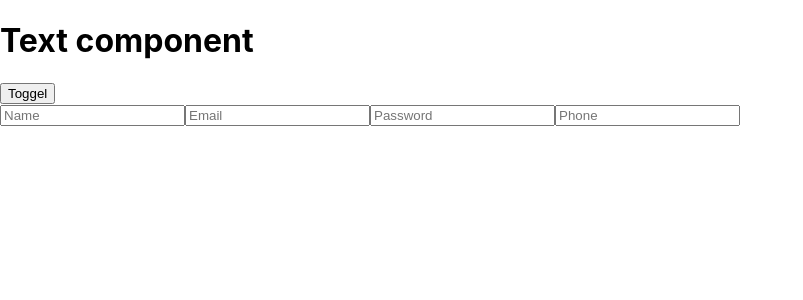
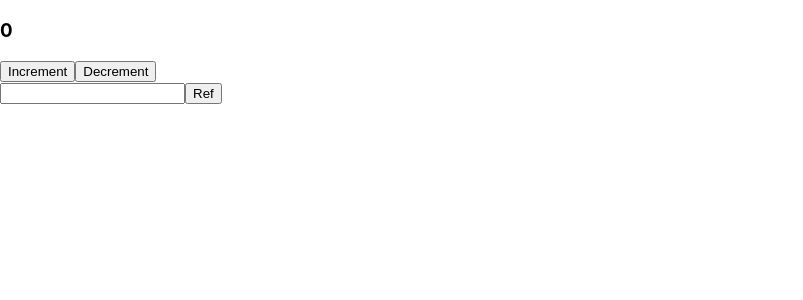
Before and after one commit to fuadofficial/react-sample, a React (Create React App) app: page / in a window 1280 px wide. Shown: the top 300 px of the page, without its empty margins (0-803 px from the left). Built offline with nearby package versions, Linux system fonts and the light colour scheme.

Commit message:
some changes

```diff
--- a/src/App.js
+++ b/src/App.js
@@ -1,51 +1,17 @@
-import { useForm } from "./useForm";
-import { useState } from "react";
-import Text from "./Text";
+import { useRef } from "react";
+import Counter from "./Counter";
 
 function App() {
-  const [value, handleChange] = useForm({
-    name: "",
-    email: "",
-    password: "",
-    phone: "",
-  });
-
-  const [showText, setShowText] = useState(true);
-
+  console.log("main page");
+  const inputRef = useRef();
+  const accessRef = () => {
+    console.log(inputRef);
+  };
   return (
     <div>
-      {showText ? <Text /> : null}
-      <button onClick={() => setShowText(!showText)}>Toggel</button>
-      <form action="">
-        <input
-          type="text"
-          name="name"
-          value={value.name}
-          placeholder="Name"
-          onChange={handleChange}
-        />
-        <input
-          type="email"
-          name="email"
-          value={value.email}
-          placeholder="Email"
-          onChange={handleChange}
-        />
-        <input
-          type="number"
-          name="password"
-          value={value.password}
-          placeholder="Password"
-          onChange={handleChange}
-        />
-        <input
-          type="number"
-          name="phone"
-          value={value.phone}
-          placeholder="Phone"
-          onChange={handleChange}
-        />
-      </form>
+      <Counter />
+      <input type="text" ref={inputRef} />
+      <button onClick={accessRef}>Ref</button>
     </div>
   );
 }
--- /dev/null
+++ b/src/Counter.js
@@ -0,0 +1,16 @@
+import React, { useState, memo } from "react";
+
+function Counter() {
+  const [counter, setCounter] = useState(0);
+
+  console.log("counter page");
+  return (
+    <div>
+      <h3>{counter}</h3>
+      <button onClick={() => setCounter(counter + 1)}>Increment</button>
+      <button onClick={() => setCounter(counter - 1)}>Decrement</button>
+    </div>
+  );
+}
+
+export default memo(Counter);
```
